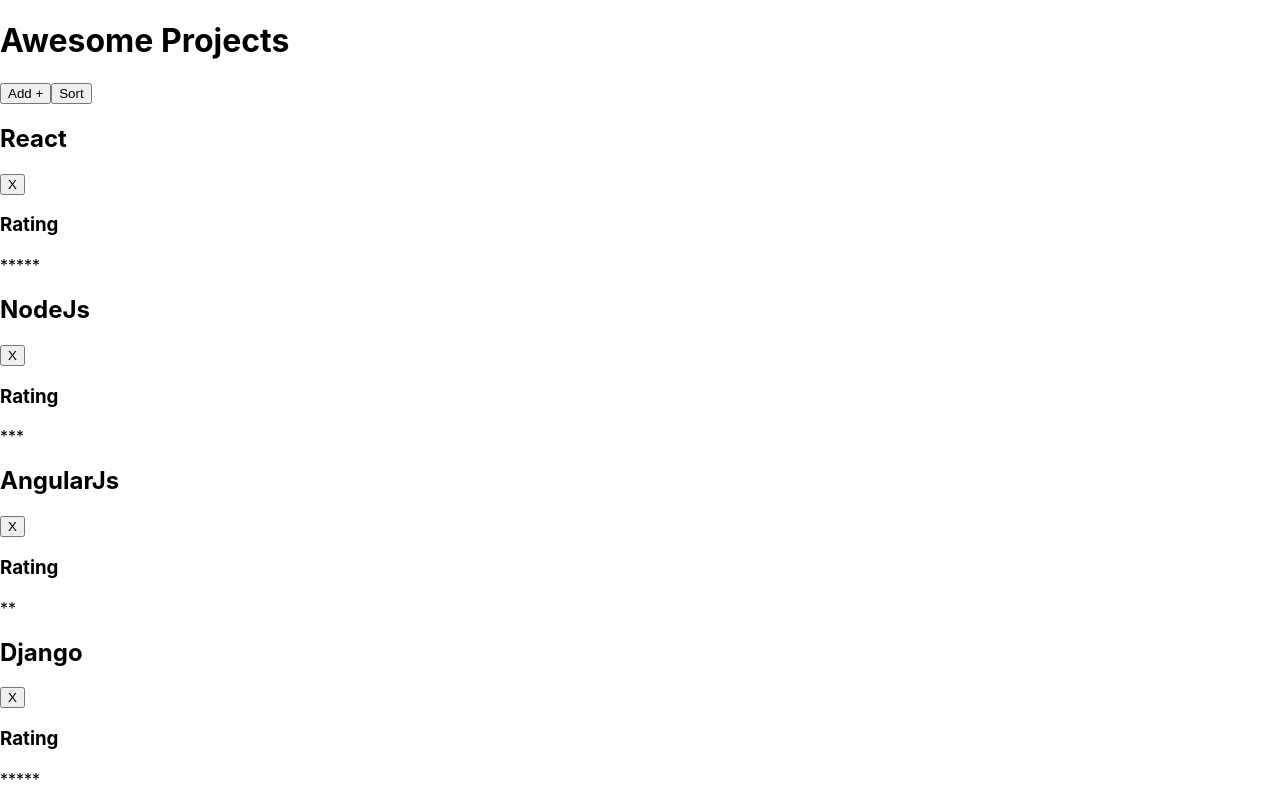
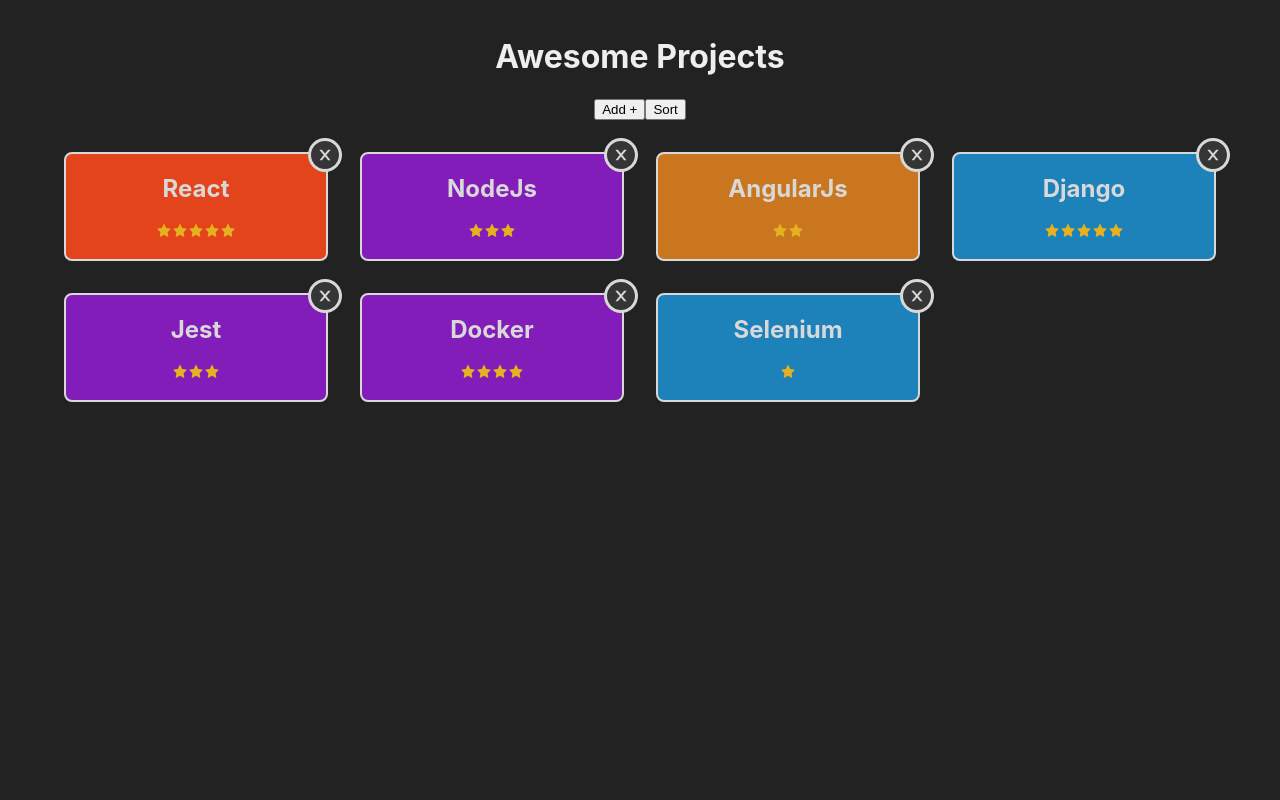
Before and after one commit to remuollinen/github-projects, a React (Create React App) app: page / in a window 1280 px wide. Shown: the top 800 px of the page. Built offline with nearby package versions, Linux system fonts and the light colour scheme.

Commit message:
added styles for body, grid and cards, cards are external links to projects

```diff
--- a/package.json
+++ b/package.json
@@ -12,6 +12,7 @@
     "@types/react-dom": "^18.0.6",
     "react": "^18.2.0",
     "react-dom": "^18.2.0",
+    "react-icons": "^4.4.0",
     "react-scripts": "5.0.1",
     "typescript": "^4.7.4",
     "web-vitals": "^2.1.4"
--- a/src/App.css
+++ b/src/App.css
@@ -1,38 +1,32 @@
-.App {
-  text-align: center;
+body {
+	background-color: #222;
+	color: #eee;
+	display: block;
+	text-align: center;
+	padding: 1rem 2rem;
 }
 
-.App-logo {
-  height: 40vmin;
-  pointer-events: none;
+.card-grid {
+	display: grid;
+	grid-template-columns: repeat(4, 1fr);
+	grid-gap: 2rem;
+	padding: 2rem;
 }
 
-@media (prefers-reduced-motion: no-preference) {
-  .App-logo {
-    animation: App-logo-spin infinite 20s linear;
-  }
+@media screen and (max-width: 768px) {
+	.card-grid {
+		grid-template-columns: repeat(3, 1fr);
+	}
 }
 
-.App-header {
-  background-color: #282c34;
-  min-height: 100vh;
-  display: flex;
-  flex-direction: column;
-  align-items: center;
-  justify-content: center;
-  font-size: calc(10px + 2vmin);
-  color: white;
+@media screen and (max-width: 600px) {
+	.card-grid {
+		grid-template-columns: repeat(2, 1fr);
+	}
 }
 
-.App-link {
-  color: #61dafb;
+@media screen and (max-width: 400px) {
+	.card-grid {
+		grid-template-columns: 1fr;
+	}
 }
-
-@keyframes App-logo-spin {
-  from {
-    transform: rotate(0deg);
-  }
-  to {
-    transform: rotate(360deg);
-  }
-}
--- a/src/App.tsx
+++ b/src/App.tsx
@@ -10,13 +10,9 @@
 				<button>Add +</button>
 				<button>Sort</button>
 			</div>
-			<div>
+			<div className="card-grid">
 				{projects.map((project) => (
-					<Card
-						key={project.name}
-						name={project.name}
-						rating={project.rating}
-					/>
+					<Card {...project} key={project.id} />
 				))}
 			</div>
 		</div>
--- /dev/null
+++ b/src/components/Card/Card.css
@@ -0,0 +1,32 @@
+.card {
+	text-decoration: none;
+	text-align: center;
+	border: 2px solid #eee;
+	border-radius: 0.5rem;
+	position: relative;
+	color: #eee;
+	-webkit-filter: contrast(0.8);
+	filter: contrast(0.8);
+	transition: all 0.15s ease-in-out;
+}
+
+.card:hover {
+	transform: scale(1.03);
+}
+
+.card .close-icon {
+	position: absolute;
+	top: -1rem;
+	right: -1rem;
+	background-color: #eee;
+	border: 1px solid transparent;
+	border-radius: 50%;
+	color: #222;
+	transition: all 0.15s ease-in-out;
+	cursor: pointer;
+	z-index: 2;
+}
+
+.card .close-icon:hover {
+	background-color: #e30505;
+}
--- a/src/components/Card/Card.tsx
+++ b/src/components/Card/Card.tsx
@@ -1,19 +1,50 @@
 import Star from "../Star/Star";
+import { colors } from "../../data/colors";
+import { AiFillCloseCircle } from "react-icons/ai";
+import "./Card.css";
 
-const Card = ({ name, rating }: { name: string; rating: number }) => {
+interface Project {
+	id: string;
+	name: string;
+	url: string;
+	rating: number;
+	created_at: string;
+}
+
+const Card = (project: Project) => {
+	const randomColor = (colors: string[]) => {
+		return colors[Math.floor(Math.random() * colors.length)];
+	};
+
+	const removeProjectHandler = (e: React.MouseEvent<SVGAElement>) => {
+		e.preventDefault();
+		const target = e.target as HTMLElement;
+		console.log(target.parentNode);
+	};
+
 	return (
-		<div className="card">
-			<h2>{name}</h2>
-			<button>X</button>
-			<h3>Rating</h3>
+		<a
+			id={project.id}
+			href={project.url}
+			target="_blank"
+			rel="noreferrer"
+			className="card"
+			style={{ backgroundColor: randomColor(colors) }}
+		>
+			<h2>{project.name}</h2>
+			<AiFillCloseCircle
+				size={"2rem"}
+				className="close-icon"
+				onClick={removeProjectHandler}
+			/>
 			<div>
 				<p>
-					{[...Array(rating)].map(() => (
+					{[...Array(project.rating)].map(() => (
 						<Star />
 					))}
 				</p>
 			</div>
-		</div>
+		</a>
 	);
 };
 
--- a/src/components/Star/Star.tsx
+++ b/src/components/Star/Star.tsx
@@ -1,7 +1,8 @@
-import React from "react";
+import { AiFillStar } from "react-icons/ai";
 
-const Star = () => {
-	return <span>*</span>;
-};
-
+const Star = () => (
+	<span>
+		<AiFillStar color="#ffbd08" size={"1rem"} />
+	</span>
+);
 export default Star;
--- /dev/null
+++ b/src/data/colors.ts
@@ -0,0 +1 @@
+export const colors = ["#fc3503", "#0bc904", "#0481c9", "#8404c9", "#db7407"];
```
Also changed, not shown: 1 other file (tests, documents, lock files or other folders).
